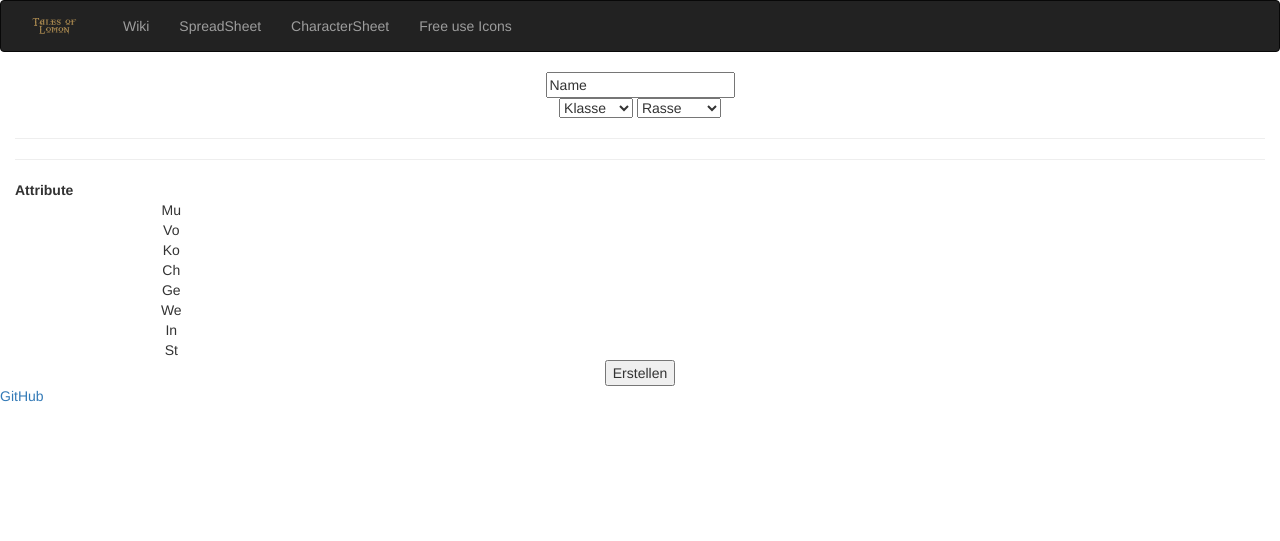
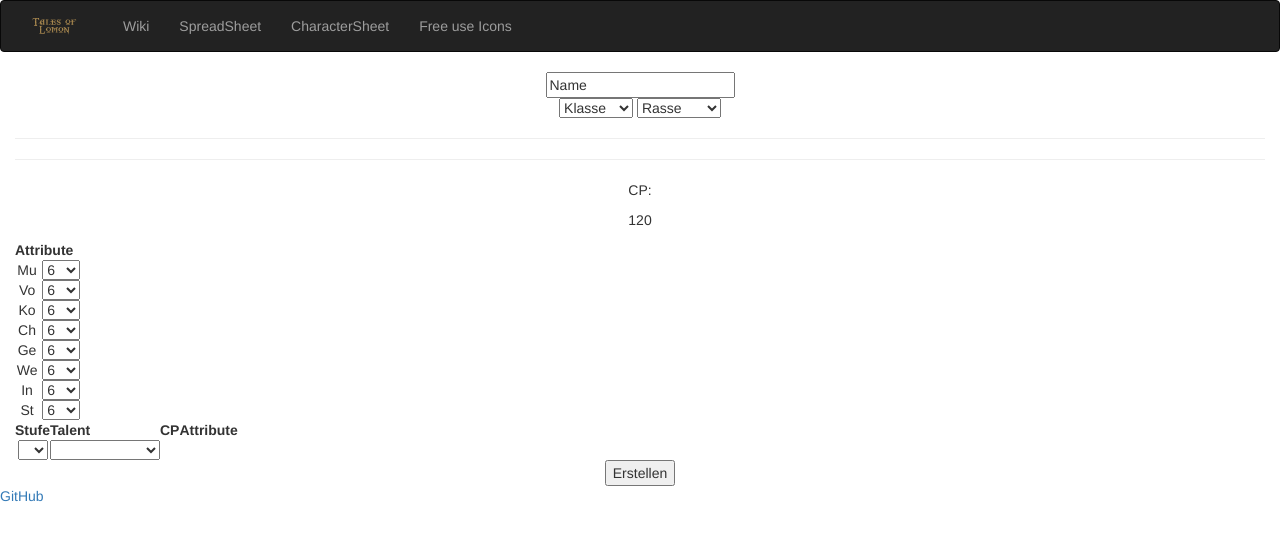
Before and after one commit to LLath/TalesOfLomon, a PHP site: page / in a window 1280 px wide. Shown: the top 541 px of the page. Run offline with PHP 8.4, Linux system fonts and the light colour scheme; some libraries are stand-ins or nearby versions.

Commit message:
weitere Funktionen hinzugefügt

```diff
--- a/index.html
+++ b/index.html
@@ -5,14 +5,14 @@
     <meta charset="utf-8">
     <meta name="viewport" content="width=device-width, initial-scale=1">
     <link rel="stylesheet" href="https://maxcdn.bootstrapcdn.com/bootstrap/3.3.7/css/bootstrap.min.css">
-<script src="https://www.gstatic.com/firebasejs/5.0.1/firebase-app.js"></script>
-<script src="https://www.gstatic.com/firebasejs/5.0.1/firebase-database.js"></script>
+    <script src="https://www.gstatic.com/firebasejs/5.0.1/firebase-app.js"></script>
+    <script src="https://www.gstatic.com/firebasejs/5.0.1/firebase-database.js"></script>
 
     <script src="https://ajax.googleapis.com/ajax/libs/jquery/3.3.1/jquery.min.js"></script>
     <script src="https://maxcdn.bootstrapcdn.com/bootstrap/3.3.7/js/bootstrap.min.js"></script>
     <script src="src/js/use.js"> </script>
-    <link rel="stylsheet" href="llath.github.io/TalesOfLomon/src/CSS/home.css">
-    <link rel="icon" href="https://llath.github.io/TalesOfLomon/src/pic/ToL_Icon.png">
+    <link rel="stylsheet" href="src/CSS/home.css">
+    <link rel="icon" href="src/pic/ToL_Icon.png">
 
 </head>
 <body>
@@ -67,20 +67,168 @@
         <p id ="RBoni"></p>
         <p id ="RMali"></p>
         <hr>
-        <p id="Testi"></p>
+        <p> CP: </p>
+        <p id="CharPunkt"></p>
         <div id="AttributeTable">
-            <table style="width: 25%">
+            <table>
                 <tr>
+                    <th colspan="2" style="padding-right: 10px">Attribute</th>
+                </tr>
+                <tr>
+                    <td>Mu</td>
+                    <td> <select name="MuWerte" onchange="AttributeRechner()" id="MuWerte">
+                            <option value="6"> 6</option>
+                            <option value="7"> 7</option>
+                            <option value="8"> 8</option>
+                            <option value="9"> 9</option>
+                            <option value="10"> 10</option>
+                            <option value="11"> 11</option>
+                            <option value="12"> 12</option>
+                            <option value="13"> 13</option>
+                            <option value="14"> 14</option>
+                            <option value="15"> 15</option>
+                        </select></td>
+                        <td><p id="Charpkt"></p></td>
+                </tr>
+                <tr>
+                    <td>Vo</td>
+                    <td> <select name="VoWerte" onchange="AttributeRechner()" id="VoWerte">
+                            <option value="6"> 6</option>
+                            <option value="7"> 7</option>
+                            <option value="8"> 8</option>
+                            <option value="9"> 9</option>
+                            <option value="10"> 10</option>
+                            <option value="11"> 11</option>
+                            <option value="12"> 12</option>
+                            <option value="13"> 13</option>
+                            <option value="14"> 14</option>
+                            <option value="15"> 15</option>
+                        </select></td>
+                </tr>
+                <tr>
+                    <td>Ko</td>
+                    <td> <select name="KoWerte" onchange="AttributeRechner()" id="KoWerte">
+                            <option value="6"> 6</option>
+                            <option value="7"> 7</option>
+                            <option value="8"> 8</option>
+                            <option value="9"> 9</option>
+                            <option value="10"> 10</option>
+                            <option value="11"> 11</option>
+                            <option value="12"> 12</option>
+                            <option value="13"> 13</option>
+                            <option value="14"> 14</option>
+                            <option value="15"> 15</option>
+                        </select></td>
+                </tr>
+                <tr>
+                     <td>Ch</td>
+                     <td> <select name="ChWerte" onchange="AttributeRechner()" id="ChWerte">
+                            <option value="6"> 6</option>
+                            <option value="7"> 7</option>
+                            <option value="8"> 8</option>
+                            <option value="9"> 9</option>
+                            <option value="10"> 10</option>
+                            <option value="11"> 11</option>
+                            <option value="12"> 12</option>
+                            <option value="13"> 13</option>
+                            <option value="14"> 14</option>
+                            <option value="15"> 15</option>
+                        </select></td>
+                </tr>
+                <tr>
+                    <td>Ge</td>
+                    <td> <select name="GeWerte" onchange="AttributeRechner()" id="GeWerte">
+                            <option value="6"> 6</option>
+                            <option value="7"> 7</option>
+                            <option value="8"> 8</option>
+                            <option value="9"> 9</option>
+                            <option value="10"> 10</option>
+                            <option value="11"> 11</option>
+                            <option value="12"> 12</option>
+                            <option value="13"> 13</option>
+                            <option value="14"> 14</option>
+                            <option value="15"> 15</option>
+                        </select></td>
+                </tr>
+                <tr>
+                    <td>We</td>
+                    <td> <select name="WeWerte" onchange="AttributeRechner()" id="WeWerte">
+                            <option value="6"> 6</option>
+                            <option value="7"> 7</option>
+                            <option value="8"> 8</option>
+                            <option value="9"> 9</option>
+                            <option value="10"> 10</option>
+                            <option value="11"> 11</option>
+                            <option value="12"> 12</option>
+                            <option value="13"> 13</option>
+                            <option value="14"> 14</option>
+                            <option value="15"> 15</option>
+                        </select></td>
+                </tr>
+                <tr>
+                    <td>In</td>
+                    <td> <select name="InWerte" onchange="AttributeRechner()" id="InWerte">
+                            <option value="6"> 6</option>
+                            <option value="7"> 7</option>
+                            <option value="8"> 8</option>
+                            <option value="9"> 9</option>
+                            <option value="10"> 10</option>
+                            <option value="11"> 11</option>
+                            <option value="12"> 12</option>
+                            <option value="13"> 13</option>
+                            <option value="14"> 14</option>
+                            <option value="15"> 15</option>
+                        </select></td>
+                </tr>
+                <tr>
+                    <td>St</td>
+                    <td> <select name="StWerte" onchange="AttributeRechner()" id="StWerte">
+                            <option value="6"> 6</option>
+                            <option value="7"> 7</option>
+                            <option value="8"> 8</option>
+                            <option value="9"> 9</option>
+                            <option value="10"> 10</option>
+                            <option value="11"> 11</option>
+                            <option value="12"> 12</option>
+                            <option value="13"> 13</option>
+                            <option value="14"> 14</option>
+                            <option value="15"> 15</option>
+                        </select></td>
+                </tr>
+            </table>
+        </div>
+        <div id="TalenteTable">
+            <table>
+                <tr>
+                    <th>Stufe</th>
+                    <th>Talent</th>
+                    <th>CP</th>
                     <th>Attribute</th>
                 </tr>
-                <tr>    <td>Mu</td> </tr>
-                <tr>    <td>Vo</td> </tr>
-                <tr>    <td>Ko</td> </tr>
-                <tr>    <td>Ch</td> </tr>
-                <tr>    <td>Ge</td> </tr>
-                <tr>    <td>We</td> </tr>
-                <tr>    <td>In</td> </tr>
-                <tr>    <td>St</td> </tr>
+                <tr>
+                    <td>
+                        <select name="Stufe1" id="Stufe1" onchange="Talente()">
+                            <option value="nichts" selected></option>
+                            <option value="1">1</option>
+                            <option value="2">2</option>
+                            <option value="3">3</option>
+                        </select>
+                    </td>
+                    <td>
+                        <select name="Talent1" id="Talent1" onchange="Talente()">
+                            <option value="0"></option>
+                            <option value="1">Ackerbau</option>
+                            <option value="2">Alchemie</option>
+                            <option value="4"> Alte Sprachen</option>
+                        </select>
+                    </td>
+                    <td>
+                        <p id="CPTalente"></p>
+                    </td>
+                    <td>
+                        <p id="TalentAttribute"></p>
+                    </td>
+                </tr>
             </table>
         </div>
         <button type="button" id="Erstellen" onclick="ErstellenonClick()">
--- a/src/js/use.js
+++ b/src/js/use.js
@@ -110,3 +110,72 @@ function RassenChange(){
 
 
 }
+
+window.onload = function CharP(){
+	var start = 120;
+	var x = document.getElementById("CharPunkt");
+	if(AttributeRechner.JetztCp != 0){
+
+		start = parseInt(start) +parseInt(JetztCp);
+		x.innerHTML = start;
+	}
+
+
+}
+var JetztCp = 0;
+function AttributeRechner(){
+	var MuAttr = document.getElementById("MuWerte");
+	var VoAttr = document.getElementById("VoWerte");
+	var KoAttr = document.getElementById("KoWerte");
+	var ChAttr = document.getElementById("ChWerte");
+	var GeAttr = document.getElementById("GeWerte");
+	var WeAttr = document.getElementById("WeWerte");
+	var InAttr = document.getElementById("InWerte");
+	var StAttr = document.getElementById("StWerte");
+
+	var cpshow = document.getElementById("Charpkt");
+
+	var startcp = document.getElementById("CharPunkt");
+	var start = 120;
+
+ 	JetztCp = parseInt(MuAttr.value) + parseInt(VoAttr.value) + parseInt(KoAttr.value) + parseInt(ChAttr.value) + parseInt(GeAttr.value) + parseInt(WeAttr.value) + parseInt(InAttr.value) + parseInt(StAttr.value);
+
+	if(JetztCp != 0){
+		start = parseInt(start) - parseInt(JetztCp);
+		startcp.innerHTML = start;
+	}
+	else{
+		startcp.innerHTML = start;
+	}
+
+}
+
+function Talente(){
+	var StufeEins = document.getElementById("Stufe1");
+	var TalentEins = document.getElementById("Talent1");
+	var cpshow = document.getElementById("CPTalente");
+	var cp = 0;
+	var kosten = parseInt(TalentEins.value);
+
+	for(var i=0; i<=parseInt(StufeEins.value); i++)
+		cp = cp +(i * kosten);
+	cpshow.innerHTML = cp;
+
+	var show = document.getElementById("TalentAttribute");
+	var displayTE = TalentEins.options[TalentEins.selectedIndex].text;
+	switch(displayTE){
+		case "Ackerbau":
+			show.innerHTML = "Ko,Ko,St";
+			break;
+		case "Alchemie":
+			show.innerHTML = "Vo,In,In";
+			break;
+		case "Alte Sprachen":
+			show.innerHTML = "Vo,In,In";
+			break;
+		case "":
+			show.innerHTML = "";
+			break;
+	}
+
+}
```
Also changed, not shown: src/CSS/home.css (+13 -2 lines).
